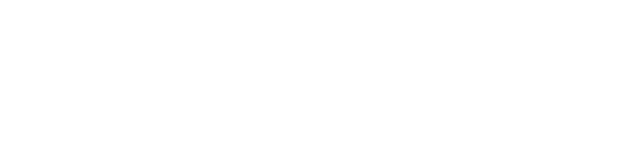
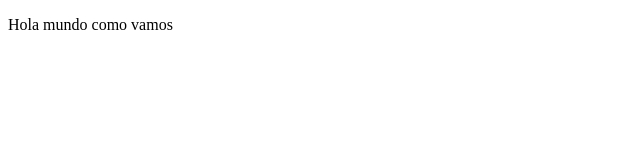
Before and after one commit to maomiranda30/Proyecto_demo, a plain HTML site: page index.html in a window 1280 px wide. Shown: the whole page, without its empty margins (0-640 px from the left). Drawn offline with Linux system fonts and the light colour scheme.

Commit message:
cambios agregamos un texto

```diff
--- a/index.html
+++ b/index.html
@@ -4,9 +4,13 @@
     <meta charset="UTF-8">
     <meta http-equiv="X-UA-Compatible" content="IE=edge">
     <meta name="viewport" content="width=device-width, initial-scale=1.0">
-    <title>Document</title>
+    <title> Hola mundo </title>
 </head>
 <body>
+    <p>
+        Hola mundo como vamos
+    </p>
+
 
 </body>
 </html>
```
